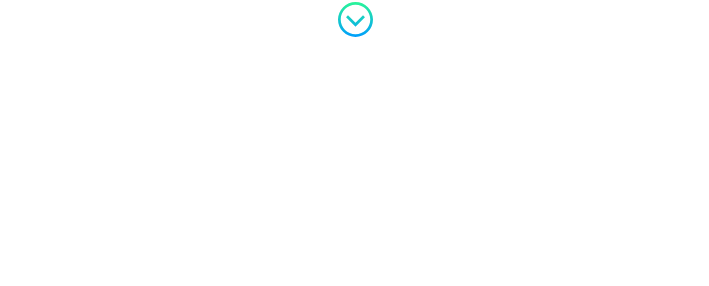
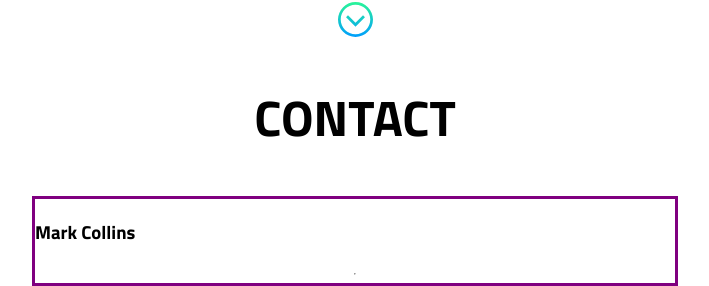
Before and after one commit to kobesparrow/portfolio, a React (Create React App) app: page / in a window 1280 px wide. Shown: the part 4173-4459 px from the top of the page, without its empty margins (285-994 px from the left). Before the commit the page ends 4210 px from the top, so only its background shows below. Built offline with nearby package versions, Linux system fonts and the light colour scheme.

Commit message:
Style project details

```diff
--- a/src/base.scss
+++ b/src/base.scss
@@ -4,3 +4,4 @@
 @import './components/About/About';
 @import './components/Projects/Projects';
 @import './components/Project/Project';
+@import './components/Contact/Contact';
--- a/src/components/App/App.js
+++ b/src/components/App/App.js
@@ -2,6 +2,7 @@ import React from 'react';
 import Splash from '../Splash/Splash';
 import About from '../About/About';
 import Projects from '../Projects/Projects';
+import Contact from '../Contact/Contact';
 
 function App() {
   return (
@@ -23,6 +24,7 @@ function App() {
       <Splash />
       <About />
       <Projects />
+      <Contact />
     </div>
   );
 }
--- a/src/components/Contact/Contact.js
+++ b/src/components/Contact/Contact.js
@@ -0,0 +1,16 @@
+import React from 'react';
+
+const Contact = () => {
+
+  return(
+    <section>
+      <h2>CONTACT</h2>
+      <section className='contact-info'>
+        <h3>Mark Collins</h3>
+        <hr />
+      </section>
+    </section>
+  )
+}
+
+export default Contact;
--- a/src/components/Contact/_Contact.scss
+++ b/src/components/Contact/_Contact.scss
@@ -0,0 +1,10 @@
+.contact-info {
+  border: 3px solid purple;
+  display: block;
+  margin-left: auto;
+  margin-right: auto;
+  width: 50%;
+  display: flex;
+  flex-direction: column;
+  justify-content: center;
+}
```
